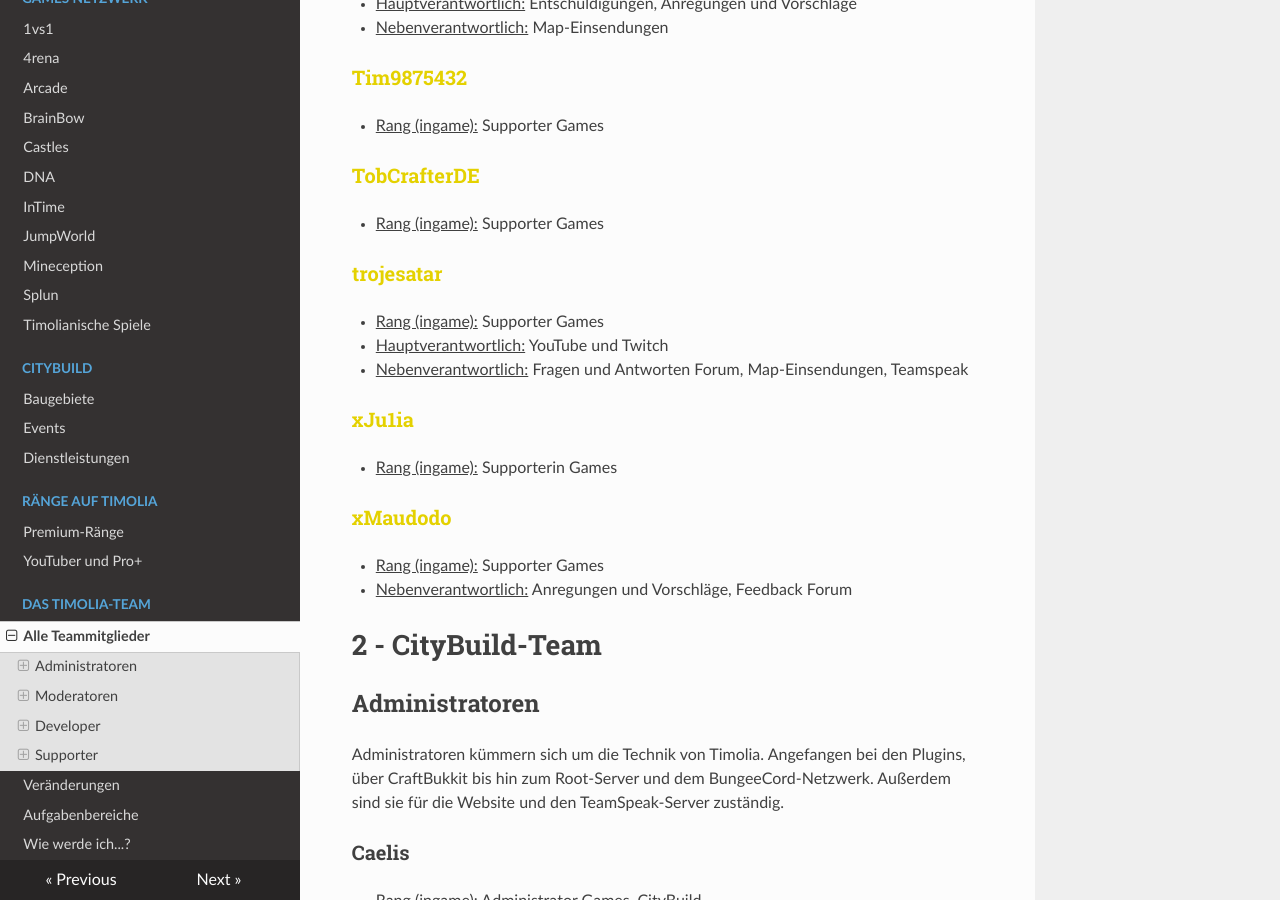
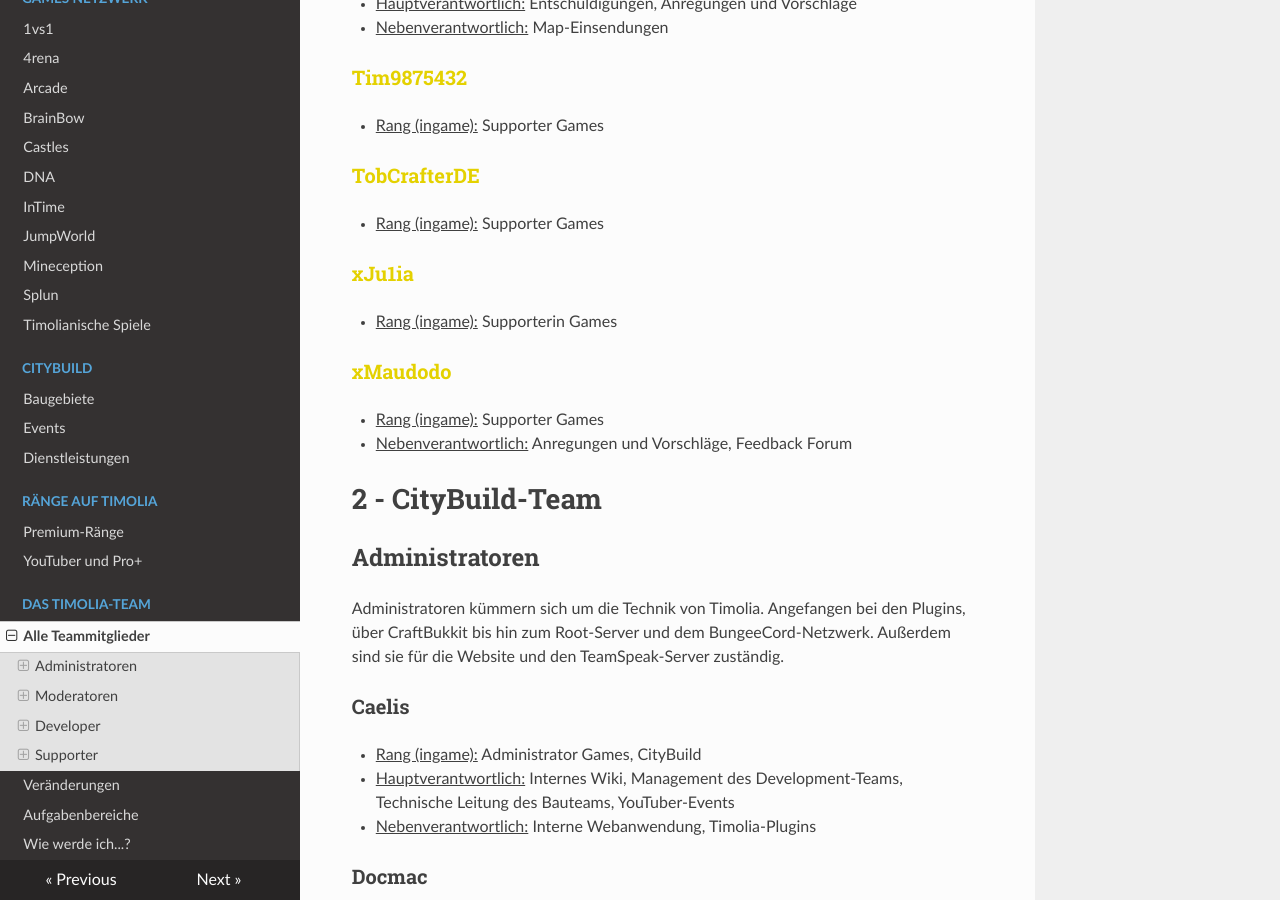
Before and after one commit to TimoliaDE/HowTo, an MkDocs documentation site: the page built from docs/team/members.md, in a window 1280 px wide and 900 px high, scrolled down 7412 px. Built offline with MkDocs 1.6.1, drawn with Linux system fonts in a browser that asks for light colours; nearby versions of some CDN libraries; old or Windows-style settings are respelled for this version of MkDocs.

Commit message:
Update members.md

```diff
--- a/docs/team/members.md
+++ b/docs/team/members.md
@@ -239,11 +239,6 @@ Sie stehen für alle grundlegenden Fragen und Reports zur Verfügung und sind di
 ### <strong><span style="color:#E4D100">TobCrafterDE</span></strong>
 - <u>Rang (ingame):</u> Supporter Games
 
-### <strong><span style="color:#E4D100">trojesatar</span></strong>
-- <u>Rang (ingame):</u> Supporter Games
-- <u>Hauptverantwortlich:</u> YouTube und Twitch
-- <u>Nebenverantwortlich:</u> Fragen und Antworten Forum, Map-Einsendungen, Teamspeak
-
 ### <strong><span style="color:#E4D100">xJu1ia</span></strong>
 - <u>Rang (ingame):</u> Supporterin Games
 
```
